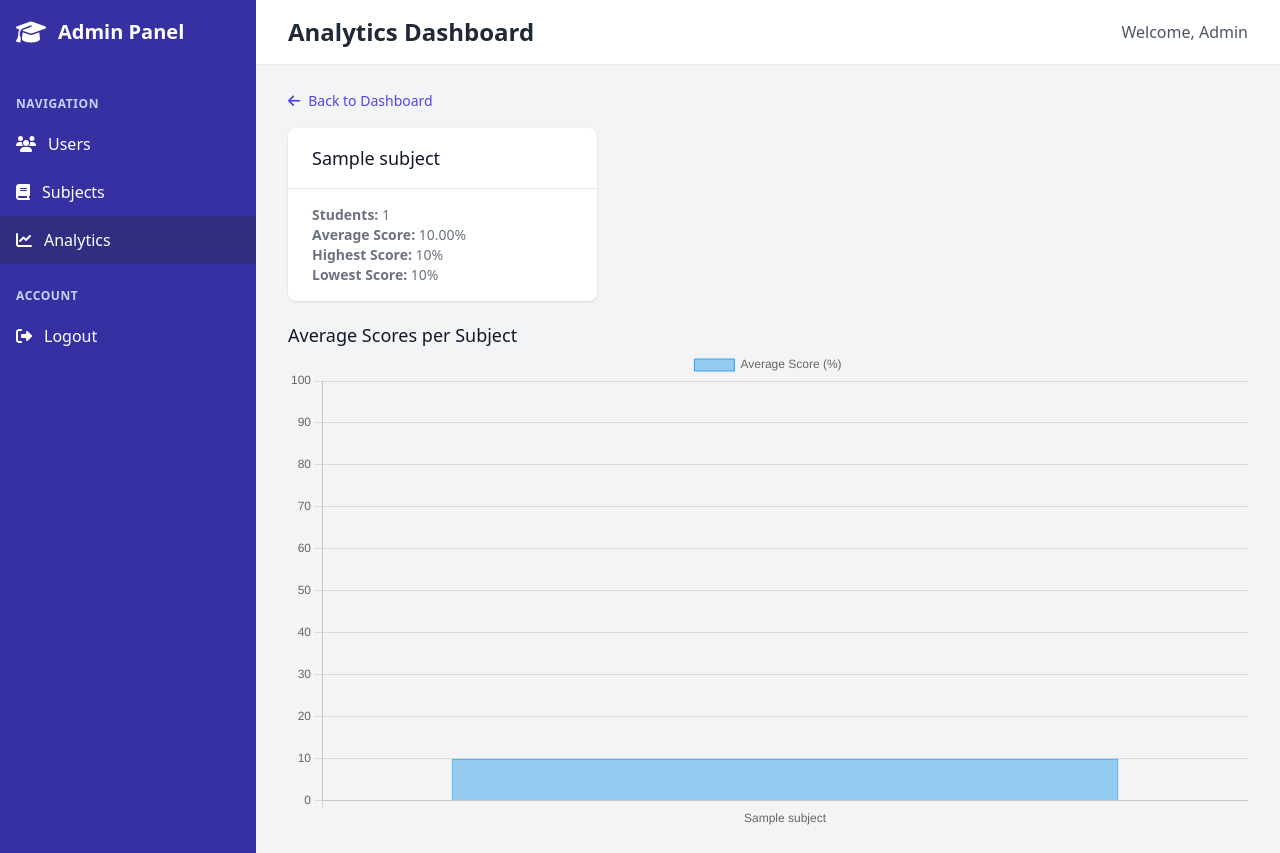
After one commit to Jb-the1st/main, a Flask app: page /admin/analytics in a window 1280 px wide. The commit adds this page. Run offline with Flask 3, Linux system fonts and the light colour scheme; the visitor is signed in with stand-in values (Sample User, id 1); tables that the repository leaves empty or names only in its code hold one stand-in row (values such as "Sample post"); some libraries are stand-ins or nearby versions.

Commit message:
Add admin analytics page and update CSV files with new questions

```diff
--- a/main.py
+++ b/main.py
@@ -1,6 +1,7 @@
 from flask import Flask, render_template, request, redirect, url_for, session, jsonify, flash
 from functools import wraps
 from flask_mysqldb import MySQL
+from MySQLdb.cursors import DictCursor
 # from flask_bcrypt import Bcrypt
 import random
 import os
@@ -10,7 +11,7 @@ app = Flask(__name__)
 app.secret_key = "b@0J98!xZq#P$T2&k7rM"
 # bcrypt = Bcrypt(app)
 # MySQL Configuration
-development = False  # Set to True for local development, False for production
+development = True  # Set to True for local development, False for production
 if development:
     # Local database config
     app.config['MYSQL_HOST'] = 'localhost'
@@ -85,14 +86,19 @@ def login():
 
             if subject_id:
                 print(f"Setting subject_id to: {subject_id}")
+                cur.execute("SELECT subject_name, is_active FROM subjects WHERE id = %s", (subject_id,))
+                subject = cur.fetchone()
 
-                cur.execute("SELECT subject_name FROM subjects WHERE id = %s", (subject_id,))
-                subject = cur.fetchone()
                 if subject:
+                    if subject["is_active"] == 0:
+                        flash("This subject is currently disabled", "error")
+                        cur.close()
+                        return redirect(url_for('login'))
+
                     session["subject_id"] = subject_id
                     session["subject_name"] = subject["subject_name"]
 
-                    # Fetch the score record for this user and subject
+                    # Check if the user has taken the exam
                     cur.execute("SELECT score FROM scores WHERE username = %s AND subject_id = %s", (username, subject_id))
                     result = cur.fetchone()
 
@@ -103,30 +109,31 @@ def login():
                         session["has_taken_exam"] = False
                         session["score"] = 0
                         session["question_index"] = 0
-                        # Load questions for this subject
+
                         subject_questions = load_questions(subject_id)
-
                         if not subject_questions:
                             flash("No questions available for this subject", "error")
                             cur.close()
                             return render_template("login.html", subjects=manage_subjects())
 
-                        # Create question indices and randomize their order
                         question_indices = list(range(len(subject_questions)))
-                        random.shuffle(question_indices)  # Shuffle the question indices
+                        random.shuffle(question_indices)
                         session["question_indices"] = question_indices
-
-                        # Initialize answers tracking dictionary
                         session["user_answers"] = {str(i): "" for i in range(len(subject_questions))}
 
                     cur.close()
                     return redirect(url_for("home"))
+                else:
+                    flash("Invalid subject selected", "error")
+                    cur.close()
+                    return redirect(url_for("login"))
 
             flash("Please select a valid subject", "error")
-
+            cur.close()
         else:
             flash("Invalid username or password", "error")
 
+    # GET method: show login page
     cur = mysql.connection.cursor()
     cur.execute("SELECT * FROM subjects")
     subjects = cur.fetchall()
@@ -134,8 +141,8 @@ def login():
 
     return render_template("login.html", subjects=subjects)
 
-
-@app.route("/register", methods=["GET", "POST"])
+@app.route("/admin/register", methods=["GET", "POST"])
+@admin_required
 def register():
     if request.method == "POST":
         username = request.form["username"]
@@ -144,13 +151,12 @@ def register():
         try:
             cur.execute("INSERT INTO users (username, password) VALUES (%s, %s)", (username, password))
             mysql.connection.commit()
+            flash("Registration successful! New user has been added.", "success")
+            return redirect(url_for("admin_dashboard"))
         except Exception as e:
             flash("Username is already in use", "error")
-            # return "Error: " + str(e)
-            return redirect(url_for("register"))
         finally:
             cur.close()
-        flash("Registration successful! You can now log in.", "success")
     return render_template("register.html")
 
 @app.route("/logout")
@@ -189,36 +195,36 @@ def home():
 @app.route("/get_question/<int:question_num>")
 @login_required
 def get_question(question_num):
+    subject_id = session.get("subject_id")
+    if not subject_id:
+        return jsonify({"error": "Subject not found in session"}), 400
+
+    cursor = mysql.connection.cursor()
+    cursor.execute("SELECT * FROM subjects WHERE id = %s", (subject_id,))
+    subject = cursor.fetchone()
+
+    if not subject or subject['is_active'] == 0:
+        return jsonify({"error": "This subject is currently disabled"}), 403
+
     # Check if user has already taken the exam
     if session.get("has_taken_exam", True):
         return jsonify({
             "message": f"Test for {session.get('subject_name', 'Unknown')} already completed",
             "score": session.get("score", 0),
-            "total_questions": len(load_questions(session.get("subject_id")))
+            "total_questions": len(load_questions(subject_id))
         })
 
     # Get subject questions
-    subject_questions = load_questions(session.get("subject_id"))
+    subject_questions = load_questions(subject_id)
     question_indices = session.get("question_indices", list(range(len(subject_questions))))
 
-    # Make sure question_num is valid
     if question_num >= len(subject_questions) or question_num < 0:
-        return jsonify({
-            "error": "Invalid question number"
-        }), 400
+        return jsonify({"error": "Invalid question number"}), 400
 
-    # Update current question index
     session["question_index"] = question_num
-
-    # Get the actual question based on the randomized index
     actual_question_index = question_indices[question_num]
     q = subject_questions[actual_question_index]
 
-    # Debug print
-    print(f"Loading question {question_num}, using actual index {actual_question_index}: {q['question'][:30]}...")
-    print(f"Correct answer is: {q['answer']}")
-
-    # Get any previously saved answer for this question
     user_answers = session.get("user_answers", {})
     previous_answer = user_answers.get(str(question_num), "")
 
@@ -231,6 +237,7 @@ def get_question(question_num):
         "current_answer": previous_answer,
         "question_number": question_num
     })
+
 @app.route("/view_result")
 @login_required
 def view_result():
@@ -464,13 +471,24 @@ def search_users():
 @admin_required
 def manage_subjects():
     if request.method == "POST":
-        subject_name = request.form.get("subject_name")
-        if subject_name:
+        if request.form.get("subject_name"):
+            subject_name = request.form.get("subject_name")
             cur = mysql.connection.cursor()
             cur.execute("INSERT INTO subjects (subject_name) VALUES (%s)", (subject_name,))
             mysql.connection.commit()
             cur.close()
             flash("Subject added successfully!", "success")
+        elif request.form.get("subject_id") and request.form.get("action"):
+            subject_id = request.form.get("subject_id")
+            action = request.form.get("action")
+            cur = mysql.connection.cursor()
+            if action == "enable":
+                cur.execute("UPDATE subjects SET is_active = 1 WHERE id = %s", (subject_id,))
+            elif action == "disable":
+                cur.execute("UPDATE subjects SET is_active = 0 WHERE id = %s", (subject_id,))
+            mysql.connection.commit()
+            cur.close()
+            flash("Subject updated successfully!", "success")
 
     # Get all subjects
     cur = mysql.connection.cursor()
@@ -479,7 +497,6 @@ def manage_subjects():
     cur.close()
 
     return render_template("admin_subjects.html", subjects=subjects)
-
 @app.route("/admin/subjects/delete/<int:subject_id>")
 @admin_required
 def delete_subject(subject_id):
@@ -563,6 +580,86 @@ def upload_questions(subject_id):
         flash("Only CSV files are allowed", "error")
 
     return redirect(url_for("view_questions", subject_id=subject_id))
+@app.route("/admin/analytics")
+@admin_required
+def admin_analytics():
+    cur = mysql.connection.cursor(DictCursor)
+
+    # Query to get scores grouped by subject
+    cur.execute("""
+        SELECT
+            s.id AS subject_id,
+            s.subject_name AS subject_name,
+            COUNT(sc.id) AS total_attempts,
+            COUNT(DISTINCT sc.username) AS total_users,
+            AVG(sc.score) AS average_score,
+            MAX(sc.score) AS highest_score,
+            MIN(sc.score) AS lowest_score,
+            STDDEV(sc.score) AS score_deviation
+        FROM subjects s
+        LEFT JOIN scores sc ON s.id = sc.subject_id
+        GROUP BY s.id, s.subject_name
+        ORDER BY s.subject_name
+    """)
+
+    subjects_data = cur.fetchall()
+
+    # Get distribution data for score ranges
+    cur.execute("""
+        SELECT
+            s.id AS subject_id,
+            s.subject_name AS subject_name,
+            CASE
+                WHEN sc.score < 40 THEN '0-39'
+                WHEN sc.score < 60 THEN '40-59'
+                WHEN sc.score < 75 THEN '60-74'
+                WHEN sc.score < 90 THEN '75-89'
+                ELSE '90-100'
+            END AS score_range,
+            COUNT(sc.id) AS count
+        FROM subjects s
+        JOIN scores sc ON s.id = sc.subject_id
+        GROUP BY s.id, s.subject_name, score_range
+        ORDER BY s.subject_name, score_range
+    """)
+
+    distribution_data = cur.fetchall()
+
+    cur.close()
+
+    # Process data for charts
+    subjects = []
+    avg_scores = []
+    user_counts = []
+    distribution_chart_data = {}
+
+    for subject in subjects_data:
+        subjects.append(subject['subject_name'])
+        avg_scores.append(float(subject['average_score']) if subject['average_score'] is not None else 0)
+        user_counts.append(subject['total_users'] or 0)
+
+    for item in distribution_data:
+        subject_name = item['subject_name']
+        if subject_name not in distribution_chart_data:
+            distribution_chart_data[subject_name] = {'ranges': [], 'counts': []}
+
+        distribution_chart_data[subject_name]['ranges'].append(item['score_range'])
+        distribution_chart_data[subject_name]['counts'].append(item['count'])
+
+    # Optional: if no analytics data exists at all, redirect or show message
+    if not any(avg_scores):
+        flash("No analytics data available yet. No scores have been recorded.", "info")
+        return redirect(url_for("admin_dashboard"))
+
+    return render_template(
+        "admin_analytics.html",
+        subjects_data=subjects_data,
+        subjects=subjects,
+        avg_scores=avg_scores,
+        user_counts=user_counts,
+        distribution_chart_data=distribution_chart_data
+    )
+
 
 @app.route("/admin/questions/add/<int:subject_id>", methods=["POST"])
 @admin_required
--- /dev/null
+++ b/static/files/template.csv
@@ -0,0 +1,2 @@
+question,option_a,option_b,option_c,option_d,answer
+,,,,,option_a
--- /dev/null
+++ b/templates/admin_analytics.html
@@ -0,0 +1,152 @@
+<!DOCTYPE html>
+<html lang="en">
+<head>
+    <meta charset="UTF-8">
+    <meta name="viewport" content="width=device-width, initial-scale=1.0">
+    <title>Admin Analytics</title>
+    <script src="https://cdn.tailwindcss.com"></script>
+    <link rel="stylesheet" href="https://cdnjs.cloudflare.com/ajax/libs/font-awesome/6.4.0/css/all.min.css">
+    <style>
+        .sidebar {
+            transition: all 0.3s;
+        }
+        .sidebar-collapsed {
+            width: 80px;
+        }
+        .sidebar-collapsed .nav-text {
+            display: none;
+        }
+        .sidebar-collapsed .logo-text {
+            display: none;
+        }
+        .sidebar-collapsed .nav-item {
+            justify-content: center;
+        }
+        .main-content {
+            transition: all 0.3s;
+        }
+        .sidebar-collapsed + .main-content {
+            margin-left: 80px;
+        }
+    </style>
+</head>
+<body class="bg-gray-100 font-sans">
+    <div class="flex h-screen">
+        <!-- Sidebar -->
+        <div class="sidebar bg-indigo-800 text-white w-64 fixed h-full overflow-y-auto">
+            <div class="p-4 flex items-center space-x-3">
+                <i class="fas fa-graduation-cap text-2xl"></i>
+                <span class="logo-text text-xl font-bold">Admin Panel</span>
+            </div>
+            <nav class="mt-6">
+                <div class="px-4 py-2 text-indigo-200 uppercase text-xs font-semibold tracking-wider">
+                    Navigation
+                </div>
+                <a href="{{ url_for('admin_dashboard') }}" class="nav-item flex items-center px-4 py-3 text-white hover:bg-indigo-700 transition">
+                    <i class="fas fa-users mr-3"></i>
+                    <span class="nav-text">Users</span>
+                </a>
+                <a href="{{ url_for('manage_subjects') }}" class="nav-item flex items-center px-4 py-3 text-white hover:bg-indigo-700 transition">
+                    <i class="fas fa-book mr-3"></i>
+                    <span class="nav-text">Subjects</span>
+                </a>
+                <a href="{{ url_for('admin_analytics') }}" class="nav-item flex items-center px-4 py-3 text-white bg-indigo-900 transition">
+                    <i class="fas fa-chart-line mr-3"></i>
+                    <span class="nav-text">Analytics</span>
+                </a>
+                <div class="px-4 py-2 text-indigo-200 uppercase text-xs font-semibold tracking-wider mt-4">
+                    Account
+                </div>
+                <a href="{{ url_for('admin_logout') }}" class="nav-item flex items-center px-4 py-3 text-white hover:bg-indigo-700 transition">
+                    <i class="fas fa-sign-out-alt mr-3"></i>
+                    <span class="nav-text">Logout</span>
+                </a>
+            </nav>
+        </div>
+
+        <!-- Main Content -->
+        <div class="main-content ml-64 flex-1 overflow-y-auto">
+            <header class="bg-white shadow-sm">
+                <div class="max-w-7xl mx-auto py-4 px-4 sm:px-6 lg:px-8 flex justify-between items-center">
+                    <h1 class="text-2xl font-bold text-gray-800">Analytics Dashboard</h1>
+                    <div class="flex items-center space-x-4">
+                        <span class="text-gray-600">Welcome, Admin</span>
+                    </div>
+                </div>
+            </header>
+
+            <main class="max-w-7xl mx-auto py-6 sm:px-6 lg:px-8">
+                <a href="{{ url_for('admin_dashboard') }}" class="text-indigo-600 hover:text-indigo-900 text-sm font-medium">
+                    <i class="fas fa-arrow-left mr-2"></i>Back to Dashboard
+                </a>
+
+                <div class="grid grid-cols-1 md:grid-cols-2 lg:grid-cols-3 gap-4 mt-4">
+                    {% for subject in subjects_data %}
+                    <div class="bg-white shadow overflow-hidden rounded-lg">
+                        <div class="px-6 py-4 border-b border-gray-200">
+                            <h2 class="text-lg font-medium text-gray-900">{{ subject.subject_name }}</h2>
+                        </div>
+                        <div class="px-6 py-4">
+                            <p class="text-sm text-gray-500">
+                                <strong>Students:</strong> {{ subject.total_users }}<br>
+                                <strong>Average Score:</strong> {{ subject.average_score | round(2) }}%<br>
+                                <strong>Highest Score:</strong> {{ subject.highest_score }}%<br>
+                                <strong>Lowest Score:</strong> {{ subject.lowest_score }}%
+                            </p>
+                        </div>
+                    </div>
+                    {% endfor %}
+                </div>
+
+                <!-- Graph Section -->
+                <div class="mt-5">
+                    <h2 class="text-lg font-medium text-gray-900">Average Scores per Subject</h2>
+                    <canvas id="averageScoresChart"></canvas>
+                </div>
+            </main>
+        </div>
+    </div>
+
+    <script src="https://cdn.jsdelivr.net/npm/chart.js"></script>
+    <script>
+        // Prepare data for the graph
+        const subjects = JSON.parse('{{ subjects | tojson | safe }}');
+        const averageScores = JSON.parse('{{ avg_scores | tojson | safe }}');
+
+        const ctx = document.getElementById('averageScoresChart').getContext('2d');
+        const averageScoresChart = new Chart(ctx, {
+            type: 'bar',
+            data: {
+                labels: subjects,
+                datasets: [{
+                    label: 'Average Score (%)',
+                    data: averageScores,
+                    backgroundColor: 'rgba(54, 162, 235, 0.5)', // light blue bars
+                    borderColor: 'rgba(54, 162, 235, 1)', // dark blue borders
+                    borderWidth: 1
+                }]
+            },
+            options: {
+                scales: {
+                    y: {
+                        beginAtZero: true,
+                        max: 100
+                    }
+                }
+            }
+        });
+
+        // Add active class to current nav item
+        document.addEventListener('DOMContentLoaded', function() {
+            const currentPath = window.location.pathname;
+            const navLinks = document.querySelectorAll('.nav-item');
+
+            navLinks.forEach(link => {
+                if (link.getAttribute('href') === currentPath) {
+                    link.classList.add('bg-indigo-900');
+                }
+            });
+        });
+    </script>
+</body>
+</html>
--- a/templates/admin_login.html
+++ b/templates/admin_login.html
@@ -161,7 +161,7 @@
                         <div class="input-group">
                             <input type="password" id="password" name="password" class="input-field" placeholder="Password" required>
                             <i class="fas fa-lock input-icon"></i>
-                            <i class="fas fa-eye toggle-password" id="togglePassword"></i>
+                            <i class="fas fa-eye toggle-password" onclick="togglePassword()"></i>
                         </div>
                         <button type="submit" class="btn-login">Login</button>
                     </form>
--- a/templates/register.html
+++ b/templates/register.html
@@ -263,7 +263,7 @@
                 {% endfor %}
             {% endif %}
         {% endwith %}
-            <form method="POST" action="/register">
+            <form method="POST" action="/admin/register" autocomplete="off">
                 <div class="input-group">
                     <input type="text" id="username" name="username" class="input-field" placeholder="Username" required>
                     <i class="fas fa-user input-icon"></i>
@@ -271,10 +271,9 @@
                 <div class="input-group">
                     <input type="password" id="password" name="password" class="input-field" placeholder="Password" required>
                     <i class="fas fa-lock input-icon"></i>
-                    <i class="fas fa-eye toggle-password" id="togglePassword"></i>
+                    <i class="fas fa-eye toggle-password" onclick="togglePassword()"></i>
                 </div>
                 <button type="submit" class="btn-login">Register</button>
-                <p class="text-center mt-4">Already have an account? <a href="/login" class="text-blue-500">Login</a></p>
             </form>
     </div>
     <script>
```
Also changed, not shown: questions_2.csv (+21 -10 lines), templates/admin_dashboard.html (+6 -2 lines), templates/admin_questions.html (+6 -2 lines), templates/admin_subjects.html (+29 -1 lines), templates/home.html (+146 -126 lines), templates/login.html (+1 -6 lines), testt.csv (renamed from templates/testt.csv).
